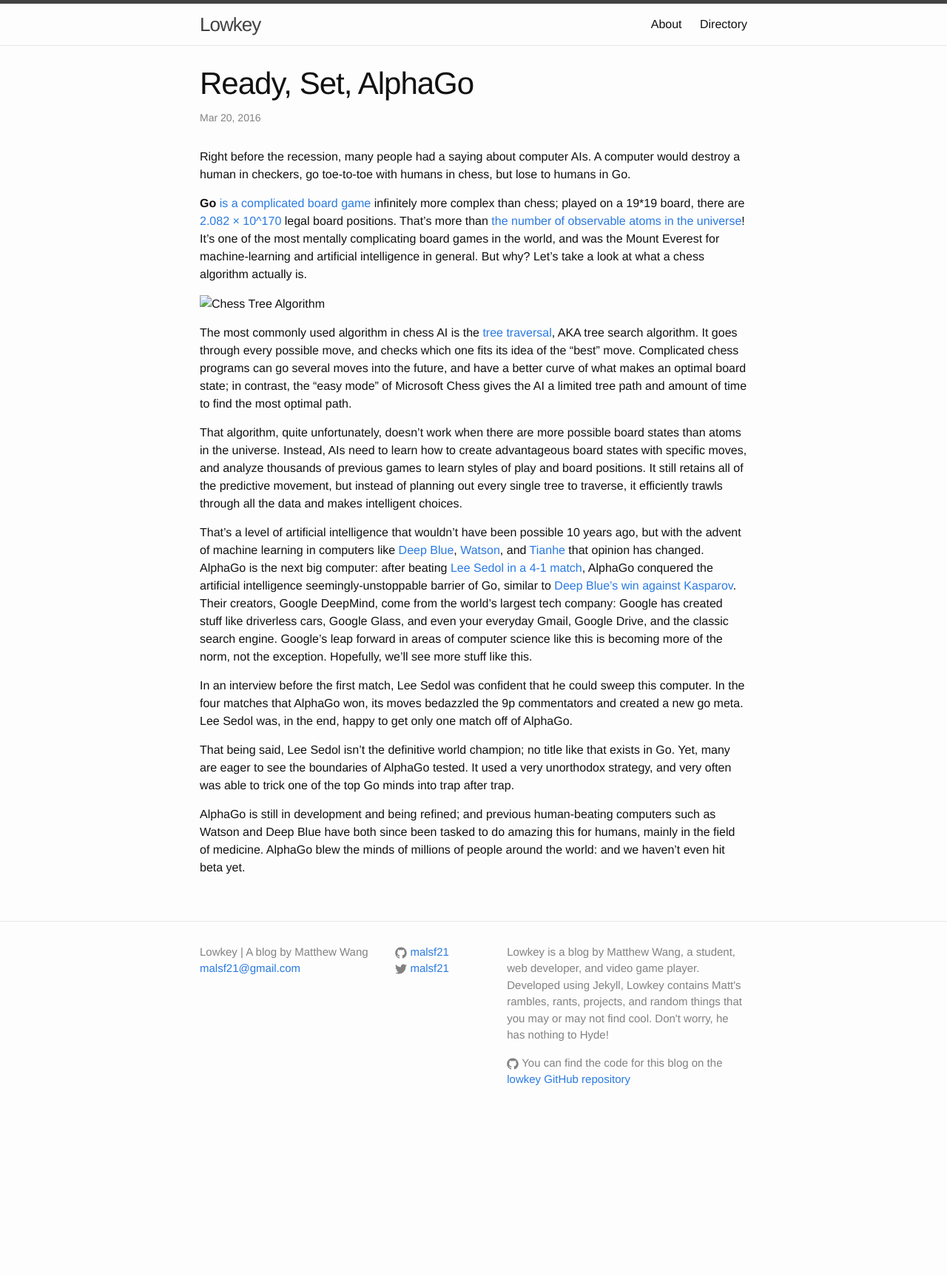
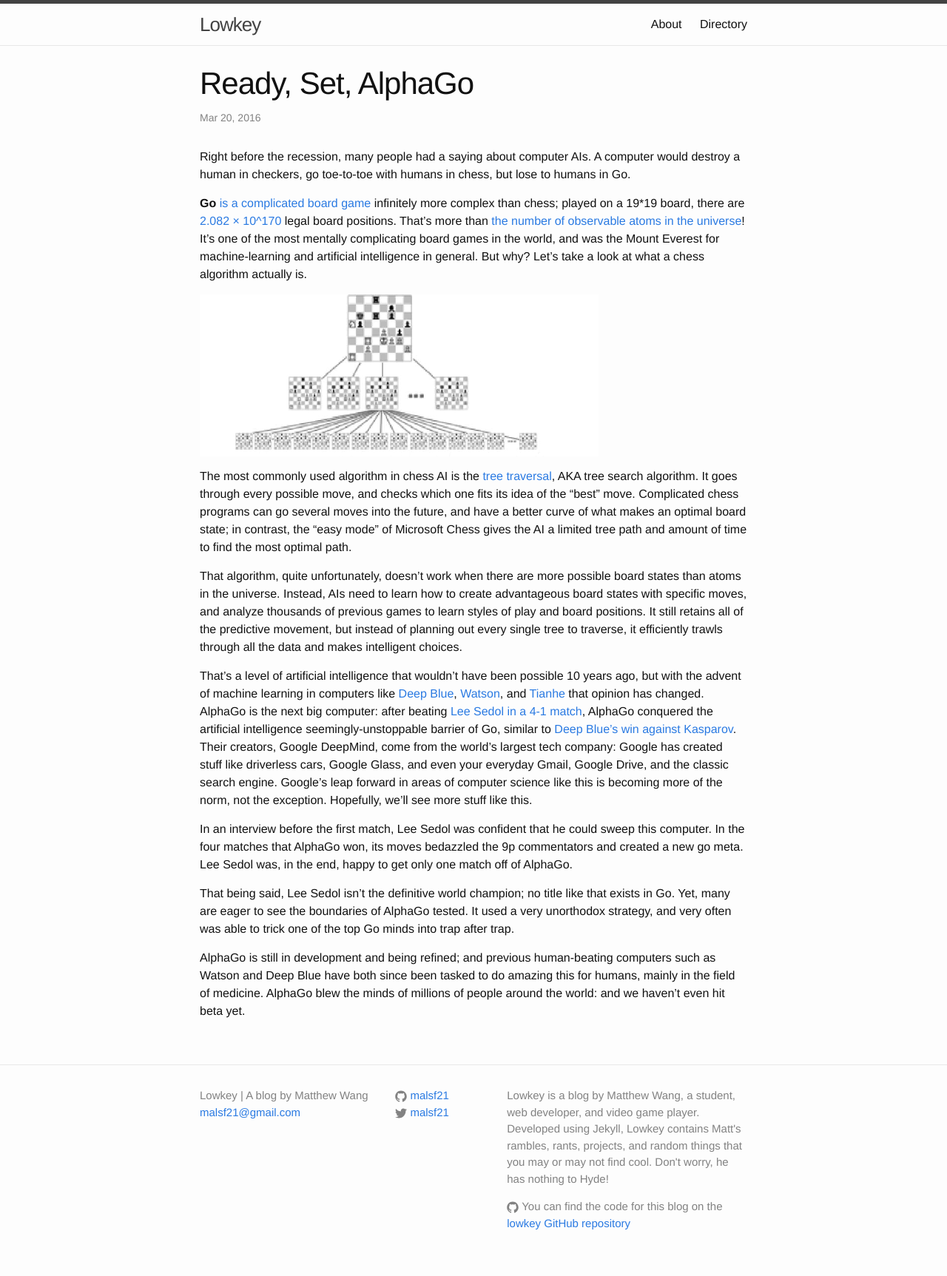
Before and after one commit to mattxwang/lowkey, a Jekyll site: the page built from _posts/2016-03-20-ready-set-alphago.markdown, in a window 1280 px wide. Shown: the whole page at 74% size. Built offline with Jekyll 4.4.1, drawn with Linux system fonts in a browser that asks for light colours; before the commit the page ends 1531 px from its top, so only the background shows below that.

Commit message:
points to the correct img

```diff
--- a/_posts/2016-03-20-ready-set-alphago.markdown
+++ b/_posts/2016-03-20-ready-set-alphago.markdown
@@ -9,7 +9,7 @@
 
 **Go** [is a complicated board game](http://www.usgo.org/what-go) infinitely more complex than chess; played on a 19*19 board, there are [2.082 × 10^170](http://senseis.xmp.net/?NumberOfPossibleGoGames) legal board positions. That's more than [the number of observable atoms in the universe](http://www.universetoday.com/36302/atoms-in-the-universe/)! It's one of the most mentally complicating board games in the world, and was the Mount Everest for machine-learning and artificial intelligence in general. But why? Let's take a look at what a chess algorithm actually is.
 
-![Chess Tree Algorithm](img/2016-03-20-chess.png "Chess Tree Algorithm")
+![Chess Tree Algorithm](http://matthewwang.me/blog/img/2016-03-20-chess.png "Chess Tree Algorithm")
 
 The most commonly used algorithm in chess AI is the [tree traversal](https://en.wikipedia.org/wiki/Tree_traversal), AKA tree search algorithm. It goes through every possible move, and checks which one fits its idea of the "best" move. Complicated chess programs can go several moves into the future, and have a better curve of what makes an optimal board state; in contrast, the "easy mode" of Microsoft Chess gives the AI a limited tree path and amount of time to find the most optimal path.
 
```
